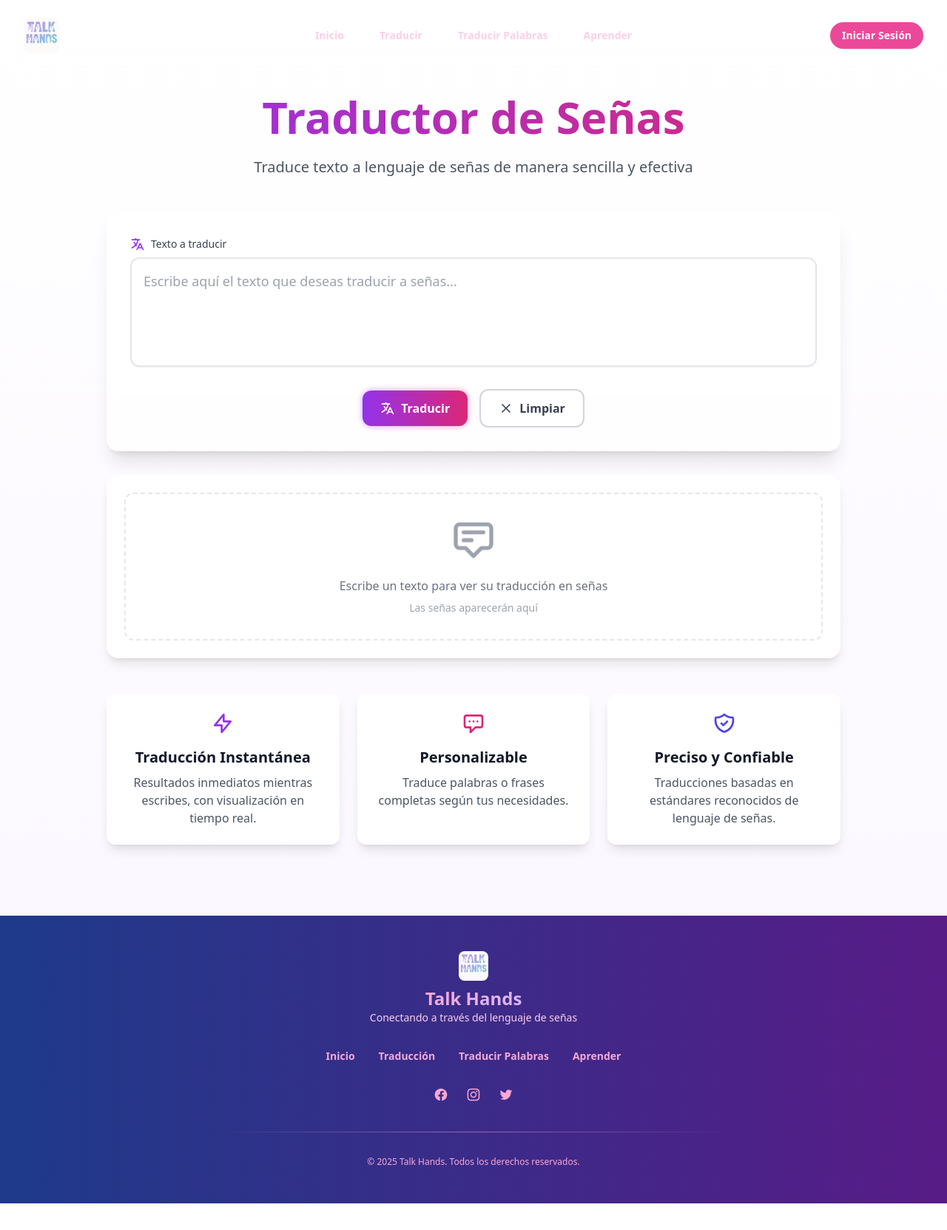
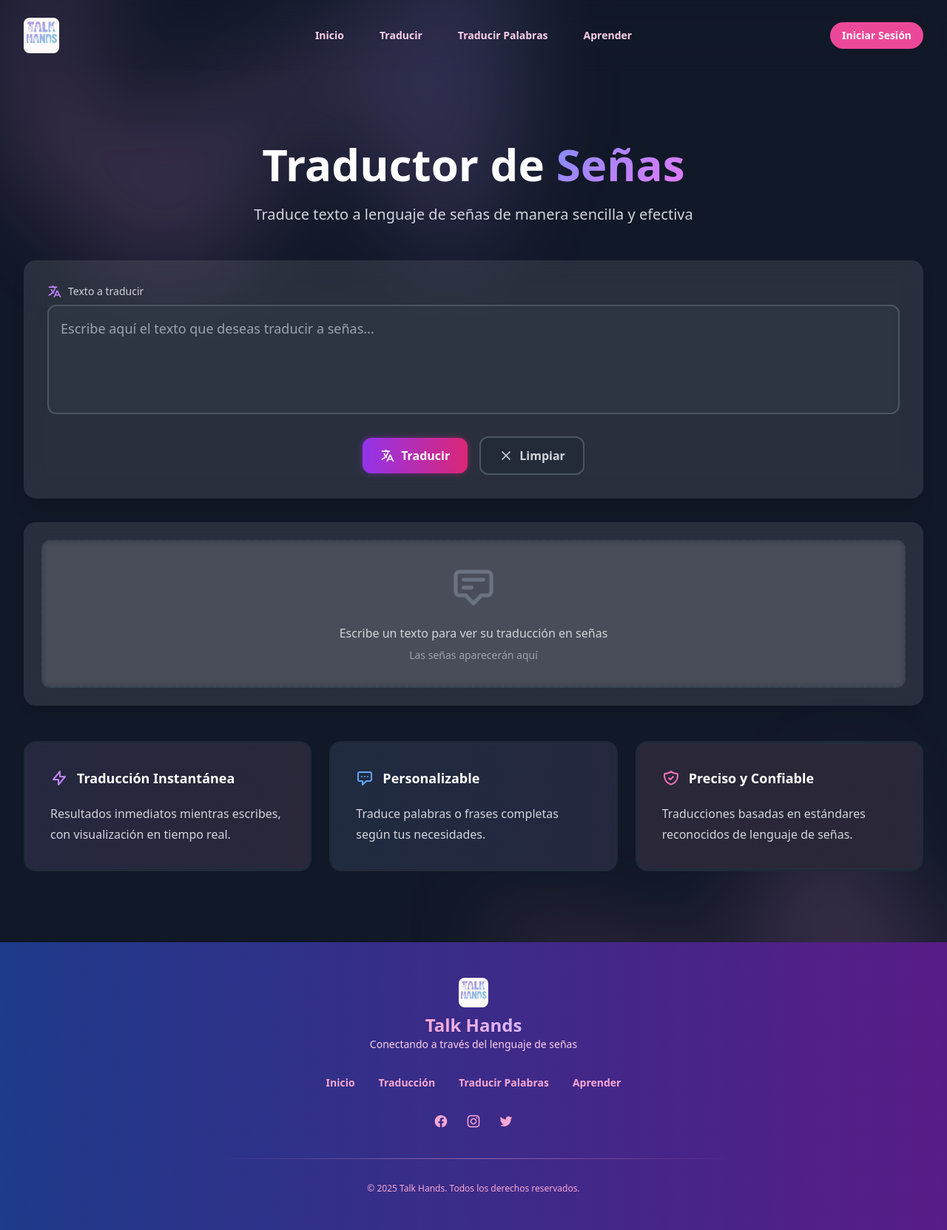
Before and after one commit to eduxdev/MANOS2, a PHP site: page /frontend/traducir.php in a window 1280 px wide. Shown: the whole page at 74% size. Before the commit the page ends 1627 px from the top, so only its background shows below. Run offline with PHP 8.4, Linux system fonts and the light colour scheme; some libraries are stand-ins or nearby versions.

Commit message:
Se cambio el diseño de la seccion traducir

```diff
--- a/assets/js/translate.js
+++ b/assets/js/translate.js
@@ -17,8 +17,8 @@ document.addEventListener('DOMContentLoaded', () => {
     function showLoading() {
         resultsScroll.innerHTML = `
             <div class="w-full flex items-center justify-center p-8">
-                <div class="animate-spin rounded-full h-8 w-8 border-b-2 border-purple-600"></div>
-                <span class="ml-3 text-gray-600">Traduciendo...</span>
+                <div class="animate-spin rounded-full h-8 w-8 border-b-2 border-purple-400"></div>
+                <span class="ml-3 text-gray-300">Traduciendo...</span>
             </div>
         `;
         resultsContainer.classList.remove('hidden');
@@ -29,13 +29,13 @@ document.addEventListener('DOMContentLoaded', () => {
     function showError(message) {
         resultsScroll.innerHTML = `
             <div class="w-full text-center p-8">
-                <div class="text-red-500 mb-4">
+                <div class="text-red-400 mb-4">
                     <svg class="w-12 h-12 mx-auto" fill="none" stroke="currentColor" viewBox="0 0 24 24">
                         <path stroke-linecap="round" stroke-linejoin="round" stroke-width="2" d="M12 9v2m0 4h.01m-6.938 4h13.856c1.54 0 2.502-1.667 1.732-3L13.732 4c-.77-1.333-2.694-1.333-3.464 0L3.34 16c-.77 1.333.192 3 1.732 3z"/>
                     </svg>
                 </div>
-                <p class="text-red-600 font-medium mb-2">¡Ups! Algo salió mal</p>
-                <p class="text-red-500">${message}</p>
+                <p class="text-red-300 font-medium mb-2">¡Ups! Algo salió mal</p>
+                <p class="text-red-400">${message}</p>
             </div>
         `;
         resultsContainer.classList.remove('hidden');
@@ -53,7 +53,7 @@ document.addEventListener('DOMContentLoaded', () => {
     // Función para agregar una seña al output
     function addSignToOutput(letter, imgSrc) {
         const signContainer = document.createElement('div');
-        signContainer.className = 'sign-container fade-in';
+        signContainer.className = 'sign-container fade-in mx-2';
 
         const img = document.createElement('img');
         img.src = imgSrc;
@@ -61,7 +61,6 @@ document.addEventListener('DOMContentLoaded', () => {
         img.className = 'sign-image';
         img.title = `Haz clic para ampliar`;
 
-        // Agregar evento click para mostrar el modal
         img.addEventListener('click', () => {
             modalImage.src = imgSrc;
             modalWord.textContent = letter.toUpperCase();
@@ -69,7 +68,7 @@ document.addEventListener('DOMContentLoaded', () => {
         });
 
         const label = document.createElement('span');
-        label.className = 'sign-label';
+        label.className = 'sign-label text-gray-200';
         label.textContent = letter.toUpperCase();
 
         signContainer.appendChild(img);
@@ -128,21 +127,40 @@ document.addEventListener('DOMContentLoaded', () => {
         wordImage.onerror = () => {
             // Si no existe imagen para la palabra completa, procesar carácter por carácter
             resultsScroll.innerHTML = '';
+            let isFirstChar = true;
 
             for (const char of text) {
                 const lowerChar = char.toLowerCase();
-                if (/^[a-z]$/.test(lowerChar)) {
+
+                if (char === ' ') {
+                    // Agregar un separador visual entre palabras
+                    const separator = document.createElement('div');
+                    separator.className = 'sign-container fade-in flex items-center justify-center px-2';
+
+                    const separatorLine = document.createElement('div');
+                    separatorLine.className = 'w-1 h-16 bg-purple-500/20 rounded-full';
+
+                    separator.appendChild(separatorLine);
+                    resultsScroll.appendChild(separator);
+                    isFirstChar = true;
+                } else if (/^[a-z]$/.test(lowerChar)) {
+                    if (!isFirstChar) {
+                        // Reducir el margen entre letras de la misma palabra
+                        resultsScroll.lastChild.classList.add('mr-0');
+                    }
                     addSignToOutput(char, `/signs/${lowerChar}.png`);
-                } else if (char !== ' ') {
+                    isFirstChar = false;
+                } else if (/\S/.test(char)) {
                     const signContainer = document.createElement('div');
                     signContainer.className = 'sign-container fade-in';
 
                     const span = document.createElement('span');
-                    span.className = 'text-2xl font-bold text-gray-400';
+                    span.className = 'text-2xl font-bold text-gray-200';
                     span.textContent = char;
 
                     signContainer.appendChild(span);
                     resultsScroll.appendChild(signContainer);
+                    isFirstChar = false;
                 }
             }
         };
--- a/frontend/traducir.php
+++ b/frontend/traducir.php
@@ -1,11 +1,23 @@
 <!DOCTYPE html>
-<html lang="es">
+<html lang="es" class="scroll-smooth">
 <head>
     <meta charset="UTF-8">
     <meta name="viewport" content="width=device-width, initial-scale=1.0">
     <title>Talk Hands - Traductor</title>
     <script src="https://cdn.tailwindcss.com"></script>
     <style>
+        .feature-card {
+            transition: all 0.3s ease;
+        }
+        .feature-card:hover {
+            transform: translateY(-10px);
+            box-shadow: 0 20px 25px -5px rgb(0 0 0 / 0.1), 0 8px 10px -6px rgb(0 0 0 / 0.1);
+        }
+        .gradient-text {
+            background: linear-gradient(135deg, #818cf8 0%, #e879f9 100%);
+            -webkit-background-clip: text;
+            -webkit-text-fill-color: transparent;
+        }
         @keyframes float {
             0% { transform: translateY(0px); }
             50% { transform: translateY(-20px); }
@@ -25,20 +37,13 @@
             animation: typing 3.5s steps(40, end),
                        blink-caret .75s step-end infinite;
         }
-        @keyframes fadeIn {
-            0% { opacity: 0; transform: translateY(20px); }
-            100% { opacity: 1; transform: translateY(0); }
-        }
-        .fade-in {
-            animation: fadeIn 0.5s ease-out forwards;
-        }
         /* Estilos para el scroll horizontal */
         .scrollbar-thin::-webkit-scrollbar {
             height: 6px;
         }
 
         .scrollbar-thin::-webkit-scrollbar-track {
-            background: rgb(243, 232, 255);
+            background: rgb(31, 41, 55);
             border-radius: 4px;
         }
 
@@ -53,7 +58,7 @@
 
         /* Estilos para las imágenes de señas */
         .sign-image {
-            @apply w-24 h-24 md:w-32 md:h-32 object-contain bg-white rounded-lg shadow-md p-2;
+            @apply w-24 h-24 md:w-32 md:h-32 object-contain bg-gray-800 rounded-lg shadow-md p-2;
             @apply transition-all duration-300 ease-in-out;
             @apply hover:shadow-lg hover:scale-105 cursor-pointer;
             min-width: 6rem;
@@ -61,11 +66,11 @@
 
         .sign-container {
             @apply relative flex flex-col items-center;
-            @apply p-2 bg-white/80 rounded-xl shadow-sm hover:shadow-md transition-all duration-300;
+            @apply p-2 bg-gray-800/80 rounded-xl shadow-sm hover:shadow-md transition-all duration-300;
         }
 
         .sign-label {
-            @apply mt-2 text-sm font-medium text-gray-700;
+            @apply mt-2 text-sm font-medium text-gray-300;
             @apply whitespace-nowrap overflow-hidden text-ellipsis;
             max-width: 100%;
         }
@@ -95,37 +100,43 @@
         }
     </style>
 </head>
-<body class="bg-gradient-to-b from-white to-purple-50">
+<body class="bg-gray-900">
     <?php include 'header.php'; ?>
 
-    <main class="min-h-screen pt-32 pb-24">
-        <div class="container mx-auto px-4 max-w-5xl">
+    <!-- Hero Section -->
+    <div class="relative isolate min-h-screen flex flex-col justify-center overflow-hidden pt-16 sm:pt-24">
+        <!-- Background Gradient -->
+        <div class="absolute inset-x-0 -top-40 -z-10 transform-gpu overflow-hidden blur-3xl sm:-top-80" aria-hidden="true">
+            <div class="relative left-[calc(50%-11rem)] aspect-[1155/678] w-[36.125rem] -translate-x-1/2 rotate-[30deg] bg-gradient-to-tr from-[#ff80b5] to-[#9089fc] opacity-20 sm:left-[calc(50%-30rem)] sm:w-[72.1875rem]" style="clip-path: polygon(74.1% 44.1%, 100% 61.6%, 97.5% 26.9%, 85.5% 0.1%, 80.7% 2%, 72.5% 32.5%, 60.2% 62.4%, 52.4% 68.1%, 47.5% 58.3%, 45.2% 34.5%, 27.5% 76.7%, 0.1% 64.9%, 17.9% 100%, 27.6% 76.8%, 76.1% 97.7%, 74.1% 44.1%)"></div>
+        </div>
+
+        <div class="mx-auto max-w-7xl px-4 sm:px-6 lg:px-8 py-12 sm:py-24">
             <!-- Título y descripción -->
             <div class="text-center mb-12">
-                <h1 class="text-4xl md:text-6xl font-bold mb-6 bg-gradient-to-r from-purple-600 to-pink-600 bg-clip-text text-transparent">
-                    Traductor de Señas
+                <h1 class="text-4xl md:text-6xl font-bold mb-6 text-white">
+                    Traductor de <span class="gradient-text">Señas</span>
                 </h1>
-                <p class="text-xl text-gray-600 max-w-3xl mx-auto">
+                <p class="text-xl text-gray-300 max-w-3xl mx-auto">
                     Traduce texto a lenguaje de señas de manera sencilla y efectiva
                 </p>
             </div>
 
             <!-- Área de traducción -->
-            <div class="bg-white rounded-2xl shadow-xl p-6 md:p-8 backdrop-blur-sm bg-white/80 transition-all duration-300 hover:shadow-2xl mb-8">
+            <div class="bg-white/10 backdrop-blur-lg rounded-2xl shadow-xl p-6 md:p-8 transition-all duration-300 hover:shadow-2xl mb-8">
                 <div class="mb-6">
                     <div class="flex items-center mb-2">
-                        <svg class="w-5 h-5 text-purple-600 mr-2" fill="none" stroke="currentColor" viewBox="0 0 24 24">
+                        <svg class="w-5 h-5 text-purple-400 mr-2" fill="none" stroke="currentColor" viewBox="0 0 24 24">
                             <path stroke-linecap="round" stroke-linejoin="round" stroke-width="2" d="M3 5h12M9 3v2m1.048 9.5A18.022 18.022 0 016.412 9m6.088 9h7M11 21l5-10 5 10M12.751 5C11.783 10.77 8.07 15.61 3 18.129"/>
                         </svg>
-                        <label for="inputText" class="text-sm font-medium text-gray-700">Texto a traducir</label>
+                        <label for="inputText" class="text-sm font-medium text-gray-300">Texto a traducir</label>
                     </div>
                     <div class="relative">
                         <textarea
                             id="inputText"
-                            class="w-full p-4 border-2 border-gray-200 rounded-xl shadow-sm
+                            class="w-full p-4 border-2 border-gray-600 rounded-xl shadow-sm
                                    focus:ring-2 focus:ring-purple-500 focus:border-purple-500
                                    transition-all duration-300 ease-in-out
-                                   text-lg bg-white/50 backdrop-blur-sm
+                                   text-lg bg-gray-800/50 backdrop-blur-sm text-white
                                    placeholder-gray-400 resize-none"
                             placeholder="Escribe aquí el texto que deseas traducir a señas..."
                             rows="4"
@@ -156,10 +167,10 @@
                         id="clearButton"
                         class="inline-flex items-center justify-center
                                px-6 py-3 text-base font-semibold w-full sm:w-auto
-                               border-2 border-gray-300 rounded-xl
-                               text-gray-700 bg-white
+                               border-2 border-gray-600 rounded-xl
+                               text-gray-300 bg-gray-800/50
                                transition-all duration-300 ease-in-out
-                               hover:bg-gray-50 hover:border-gray-400
+                               hover:bg-gray-700 hover:border-gray-500
                                focus:outline-none focus:ring-2 focus:ring-offset-2 focus:ring-gray-500"
                     >
                         <svg class="w-5 h-5 mr-2" fill="none" stroke="currentColor" viewBox="0 0 24 24">
@@ -171,15 +182,15 @@
             </div>
 
             <!-- Área de resultados -->
-            <div id="output" class="bg-white rounded-2xl shadow-lg p-6 transition-all duration-300">
+            <div id="output" class="bg-white/10 backdrop-blur-lg rounded-2xl shadow-lg p-6 transition-all duration-300">
                 <!-- Estado inicial -->
-                <div class="empty-state text-center p-8 bg-white/50 rounded-xl border-2 border-dashed border-gray-200">
+                <div class="empty-state text-center p-8 bg-white/5 backdrop-blur-sm rounded-xl border-2 border-dashed border-gray-700">
                     <div class="float-animation">
-                        <svg class="w-16 h-16 mx-auto text-gray-400 mb-4" fill="none" stroke="currentColor" viewBox="0 0 24 24">
+                        <svg class="w-16 h-16 mx-auto text-gray-500 mb-4" fill="none" stroke="currentColor" viewBox="0 0 24 24">
                             <path stroke-linecap="round" stroke-linejoin="round" stroke-width="2" d="M7 8h10M7 12h4m1 8l-4-4H5a2 2 0 01-2-2V6a2 2 0 012-2h14a2 2 0 012 2v8a2 2 0 01-2 2h-3l-4 4z"/>
                         </svg>
                     </div>
-                    <p class="text-gray-500 mb-2">Escribe un texto para ver su traducción en señas</p>
+                    <p class="text-gray-300 mb-2">Escribe un texto para ver su traducción en señas</p>
                     <p class="text-sm text-gray-400">Las señas aparecerán aquí</p>
                 </div>
 
@@ -189,16 +200,16 @@
                         <!-- Las imágenes se insertarán aquí dinámicamente -->
                     </div>
                     <!-- Indicadores de scroll -->
-                    <div class="hidden md:flex justify-between items-center mt-4 text-purple-600">
-                        <button class="scroll-left p-2 rounded-full hover:bg-purple-100 transition-colors duration-300 disabled:opacity-50 disabled:cursor-not-allowed">
+                    <div class="hidden md:flex justify-between items-center mt-4 text-purple-400">
+                        <button class="scroll-left p-2 rounded-full hover:bg-purple-900/50 transition-colors duration-300 disabled:opacity-50 disabled:cursor-not-allowed">
                             <svg class="w-6 h-6" fill="none" stroke="currentColor" viewBox="0 0 24 24">
                                 <path stroke-linecap="round" stroke-linejoin="round" stroke-width="2" d="M15 19l-7-7 7-7"/>
                             </svg>
                         </button>
-                        <div class="text-sm text-gray-500">
+                        <div class="text-sm text-gray-400">
                             Desliza para ver más señas
                         </div>
-                        <button class="scroll-right p-2 rounded-full hover:bg-purple-100 transition-colors duration-300 disabled:opacity-50 disabled:cursor-not-allowed">
+                        <button class="scroll-right p-2 rounded-full hover:bg-purple-900/50 transition-colors duration-300 disabled:opacity-50 disabled:cursor-not-allowed">
                             <svg class="w-6 h-6" fill="none" stroke="currentColor" viewBox="0 0 24 24">
                                 <path stroke-linecap="round" stroke-linejoin="round" stroke-width="2" d="M9 5l7 7-7 7"/>
                             </svg>
@@ -209,47 +220,64 @@
 
             <!-- Características -->
             <div class="grid grid-cols-1 md:grid-cols-3 gap-6 mt-12">
-                <div class="bg-white rounded-xl p-6 shadow-lg transition-all duration-300 hover:shadow-xl">
-                    <div class="flex justify-center text-purple-600 mb-4">
-                        <svg class="h-8 w-8" fill="none" stroke="currentColor" viewBox="0 0 24 24">
-                            <path stroke-linecap="round" stroke-linejoin="round" stroke-width="2" d="M13 10V3L4 14h7v7l9-11h-7z"/>
-                        </svg>
+                <div class="feature-card rounded-2xl bg-gray-800 p-1">
+                    <div class="h-full rounded-xl bg-gradient-to-r from-purple-900/10 to-pink-900/10 p-8 ring-1 ring-purple-400/5">
+                        <dt class="inline-flex items-center gap-x-3">
+                            <svg class="h-6 w-6 text-purple-400" fill="none" stroke="currentColor" viewBox="0 0 24 24">
+                                <path stroke-linecap="round" stroke-linejoin="round" stroke-width="2" d="M13 10V3L4 14h7v7l9-11h-7z"/>
+                            </svg>
+                            <span class="text-lg font-semibold text-white">Traducción Instantánea</span>
+                        </dt>
+                        <dd class="mt-4 text-base leading-7 text-gray-300">
+                            Resultados inmediatos mientras escribes, con visualización en tiempo real.
+                        </dd>
                     </div>
-                    <h3 class="text-xl font-semibold text-gray-900 mb-2 text-center">Traducción Instantánea</h3>
-                    <p class="text-gray-600 text-center">Resultados inmediatos mientras escribes, con visualización en tiempo real.</p>
                 </div>
 
-                <div class="bg-white rounded-xl p-6 shadow-lg transition-all duration-300 hover:shadow-xl">
-                    <div class="flex justify-center text-pink-600 mb-4">
-                        <svg class="h-8 w-8" fill="none" stroke="currentColor" viewBox="0 0 24 24">
-                            <path stroke-linecap="round" stroke-linejoin="round" stroke-width="2" d="M8 10h.01M12 10h.01M16 10h.01M9 16H5a2 2 0 01-2-2V6a2 2 0 012-2h14a2 2 0 012 2v8a2 2 0 01-2 2h-5l-5 5v-5z"/>
-                        </svg>
+                <div class="feature-card rounded-2xl bg-gray-800 p-1">
+                    <div class="h-full rounded-xl bg-gradient-to-r from-blue-900/10 to-purple-900/10 p-8 ring-1 ring-purple-400/5">
+                        <dt class="inline-flex items-center gap-x-3">
+                            <svg class="h-6 w-6 text-blue-400" fill="none" stroke="currentColor" viewBox="0 0 24 24">
+                                <path stroke-linecap="round" stroke-linejoin="round" stroke-width="2" d="M8 10h.01M12 10h.01M16 10h.01M9 16H5a2 2 0 01-2-2V6a2 2 0 012-2h14a2 2 0 012 2v8a2 2 0 01-2 2h-5l-5 5v-5z"/>
+                            </svg>
+                            <span class="text-lg font-semibold text-white">Personalizable</span>
+                        </dt>
+                        <dd class="mt-4 text-base leading-7 text-gray-300">
+                            Traduce palabras o frases completas según tus necesidades.
+                        </dd>
                     </div>
-                    <h3 class="text-xl font-semibold text-gray-900 mb-2 text-center">Personalizable</h3>
-                    <p class="text-gray-600 text-center">Traduce palabras o frases completas según tus necesidades.</p>
                 </div>
 
-                <div class="bg-white rounded-xl p-6 shadow-lg transition-all duration-300 hover:shadow-xl">
-                    <div class="flex justify-center text-indigo-600 mb-4">
-                        <svg class="h-8 w-8" fill="none" stroke="currentColor" viewBox="0 0 24 24">
-                            <path stroke-linecap="round" stroke-linejoin="round" stroke-width="2" d="M9 12l2 2 4-4m5.618-4.016A11.955 11.955 0 0112 2.944a11.955 11.955 0 01-8.618 3.04A12.02 12.02 0 003 9c0 5.591 3.824 10.29 9 11.622 5.176-1.332 9-6.03 9-11.622 0-1.042-.133-2.052-.382-3.016z"/>
-                        </svg>
+                <div class="feature-card rounded-2xl bg-gray-800 p-1">
+                    <div class="h-full rounded-xl bg-gradient-to-r from-pink-900/10 to-rose-900/10 p-8 ring-1 ring-purple-400/5">
+                        <dt class="inline-flex items-center gap-x-3">
+                            <svg class="h-6 w-6 text-pink-400" fill="none" stroke="currentColor" viewBox="0 0 24 24">
+                                <path stroke-linecap="round" stroke-linejoin="round" stroke-width="2" d="M9 12l2 2 4-4m5.618-4.016A11.955 11.955 0 0112 2.944a11.955 11.955 0 01-8.618 3.04A12.02 12.02 0 003 9c0 5.591 3.824 10.29 9 11.622 5.176-1.332 9-6.03 9-11.622 0-1.042-.133-2.052-.382-3.016z"/>
+                            </svg>
+                            <span class="text-lg font-semibold text-white">Preciso y Confiable</span>
+                        </dt>
+                        <dd class="mt-4 text-base leading-7 text-gray-300">
+                            Traducciones basadas en estándares reconocidos de lenguaje de señas.
+                        </dd>
                     </div>
-                    <h3 class="text-xl font-semibold text-gray-900 mb-2 text-center">Preciso y Confiable</h3>
-                    <p class="text-gray-600 text-center">Traducciones basadas en estándares reconocidos de lenguaje de señas.</p>
                 </div>
             </div>
         </div>
-    </main>
+
+        <!-- Bottom Gradient -->
+        <div class="absolute inset-x-0 top-[calc(100%-13rem)] -z-10 transform-gpu overflow-hidden blur-3xl sm:top-[calc(100%-30rem)]" aria-hidden="true">
+            <div class="relative left-[calc(50%+3rem)] aspect-[1155/678] w-[36.125rem] -translate-x-1/2 bg-gradient-to-tr from-[#ff80b5] to-[#9089fc] opacity-20 sm:left-[calc(50%+36rem)] sm:w-[72.1875rem]" style="clip-path: polygon(74.1% 44.1%, 100% 61.6%, 97.5% 26.9%, 85.5% 0.1%, 80.7% 2%, 72.5% 32.5%, 60.2% 62.4%, 52.4% 68.1%, 47.5% 58.3%, 45.2% 34.5%, 27.5% 76.7%, 0.1% 64.9%, 17.9% 100%, 27.6% 76.8%, 76.1% 97.7%, 74.1% 44.1%)"></div>
+        </div>
+    </div>
 
     <!-- Modal para imagen ampliada -->
     <div id="imageModal" class="fixed inset-0 z-50 hidden">
         <div class="absolute inset-0 bg-black bg-opacity-75 transition-opacity"></div>
         <div class="fixed inset-0 z-10 overflow-y-auto">
             <div class="flex min-h-full items-center justify-center p-4 text-center sm:p-0">
-                <div class="relative transform overflow-hidden rounded-lg bg-white px-4 pb-4 pt-5 text-left shadow-xl transition-all sm:my-8 sm:w-full sm:max-w-lg">
+                <div class="relative transform overflow-hidden rounded-lg bg-gray-800 px-4 pb-4 pt-5 text-left shadow-xl transition-all sm:my-8 sm:w-full sm:max-w-lg">
                     <div class="absolute right-0 top-0 pr-4 pt-4">
-                        <button type="button" id="closeModal" class="rounded-md bg-white text-gray-400 hover:text-gray-500">
+                        <button type="button" id="closeModal" class="rounded-md bg-gray-800 text-gray-400 hover:text-gray-300">
                             <span class="sr-only">Cerrar</span>
                             <svg class="h-6 w-6" fill="none" stroke="currentColor" viewBox="0 0 24 24">
                                 <path stroke-linecap="round" stroke-linejoin="round" stroke-width="2" d="M6 18L18 6M6 6l12 12"/>
@@ -262,7 +290,7 @@
                                 <img id="modalImage" src="" alt="" class="w-full h-auto max-h-[60vh] object-contain mx-auto">
                             </div>
                             <div class="mt-4 text-center">
-                                <h3 id="modalWord" class="text-xl font-semibold text-gray-900"></h3>
+                                <h3 id="modalWord" class="text-xl font-semibold text-gray-200"></h3>
                             </div>
                         </div>
                     </div>
@@ -275,3 +303,4 @@
     <script src="/assets/js/translate.js"></script>
 </body>
 </html>
+</html>
```
